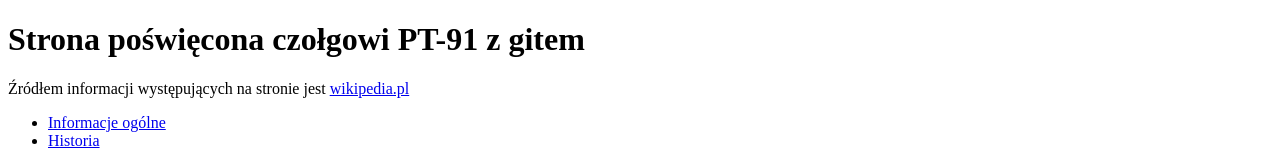
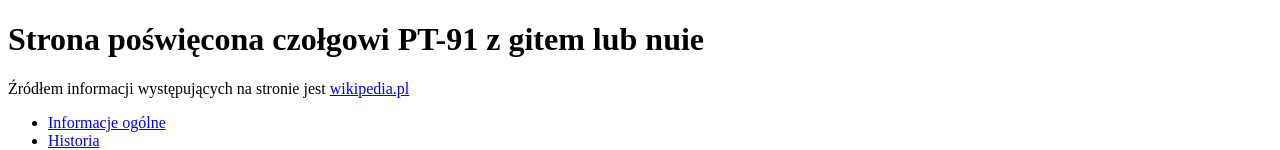
Before and after one commit to Kolumbryna22/nauka-gita, a plain HTML site: page index.html in a window 1280 px wide. Shown: the top 150 px of the page. Drawn offline with nearby package versions, Linux system fonts and the light colour scheme; files that its build step writes are made by us from their sources.

Commit message:
Change h1

```diff
--- a/index.html
+++ b/index.html
@@ -7,7 +7,7 @@
 </head>
 <body>
     <header>
-        <h1>Strona poświęcona czołgowi PT-91 z gitem</h1>
+        <h1>Strona poświęcona czołgowi PT-91 z gitem lub nuie</h1>
         <p>Źródłem informacji występujących na stronie jest <a href="https://pl.wikipedia.org/wiki/PT-91" target="_blank">wikipedia.pl</a></p>
     </header>
     <nav>
```
